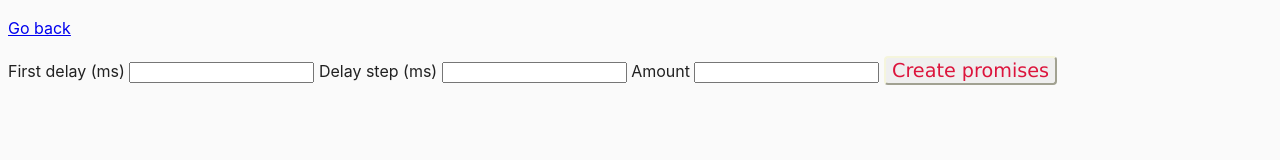
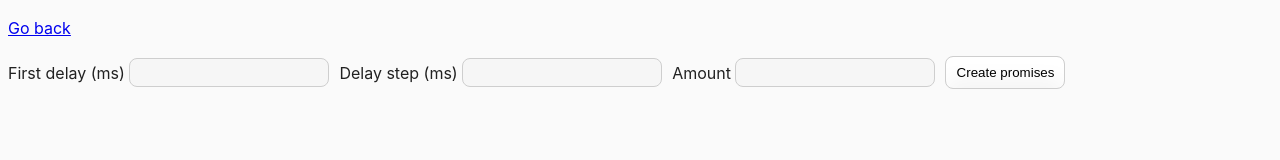
Before and after one commit to Freebo12/goit-js-hw-09, a website built with Parcel: page src/03-promises.html in a window 1280 px wide. Built offline with nearby package versions, Linux system fonts and the light colour scheme.

Commit message:
done 1-3

```diff
--- a/src/03-promises.html
+++ b/src/03-promises.html
@@ -22,7 +22,7 @@
         Amount
         <input type="number" name="amount" required />
       </label>
-      <button type="sub mit">Create promises</button>
+      <button type="submit">Create promises</button>
     </form>
 
     <script src="js/03-promises.js" type="module"></script>
--- a/src/css/common.css
+++ b/src/css/common.css
@@ -21,31 +21,8 @@ img {
 #datetime-picker {
   font-size: larger;
   font-family: Verdana, Geneva, Tahoma, sans-serif;
+  font-size: 16px;
 }
-
-input {
-}
-
-button {
-  font-size: larger;
-  font-family: Verdana, Geneva, Tahoma, sans-serif;
-  color: crimson;
-  border-radius: 4px;
-  border-color: beige;
-  cursor: pointer;
-  transition: 300ms;
-}
-
-button:hover {
-  background-color: crimson;
-  color: white;
-  box-shadow: 4px;
-}
-
-button:disabled {
-  opacity: 0.5;
-}
-
 .timer {
   display: flex;
   gap: 20px;
@@ -55,3 +32,39 @@ button:disabled {
 .value {
   color: crimson;
 }
+
+button {
+  cursor: pointer;
+  border: 1px solid #cecece;
+  background: #f6f6f6;
+  box-shadow: inset 0px 20px 20px #ffffff;
+  border-radius: 8px;
+  padding: 8px 10px;
+  width: 120px;
+}
+button:hover {
+  box-shadow: inset 0px -20px 20px #ffffff;
+}
+button:active {
+  margin-top: 1px;
+  margin-bottom: -1px;
+  zoom: 1;
+}
+button:focus {
+  outline: none;
+}
+
+input {
+  width: 200px;
+  font-size: 15px;
+  padding: 6px 0 4px 10px;
+  border: 1px solid #cecece;
+  background: #f6f6f6;
+  border-radius: 8px;
+}
+
+form {
+  display: flex;
+  gap: 10px;
+  align-items: center;
+}
```
